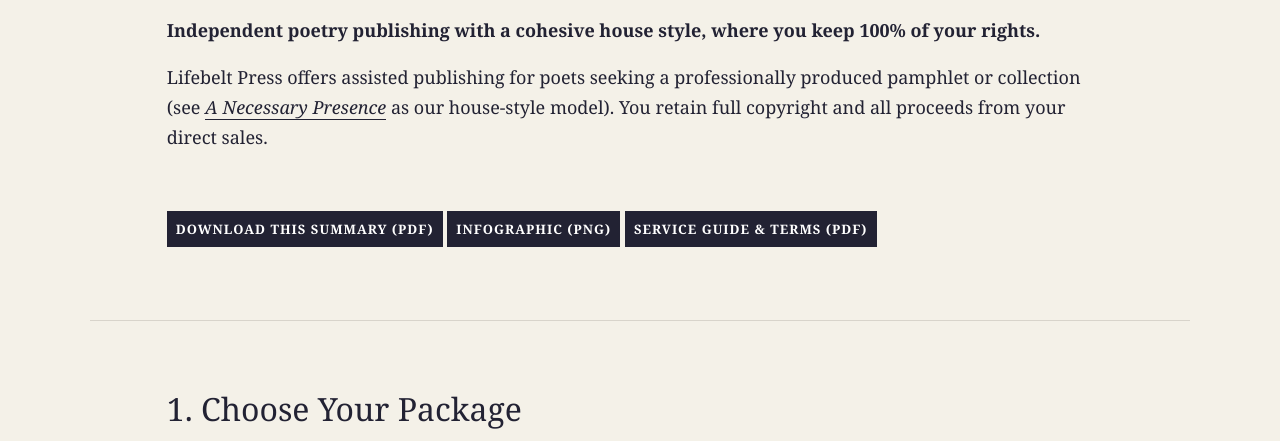
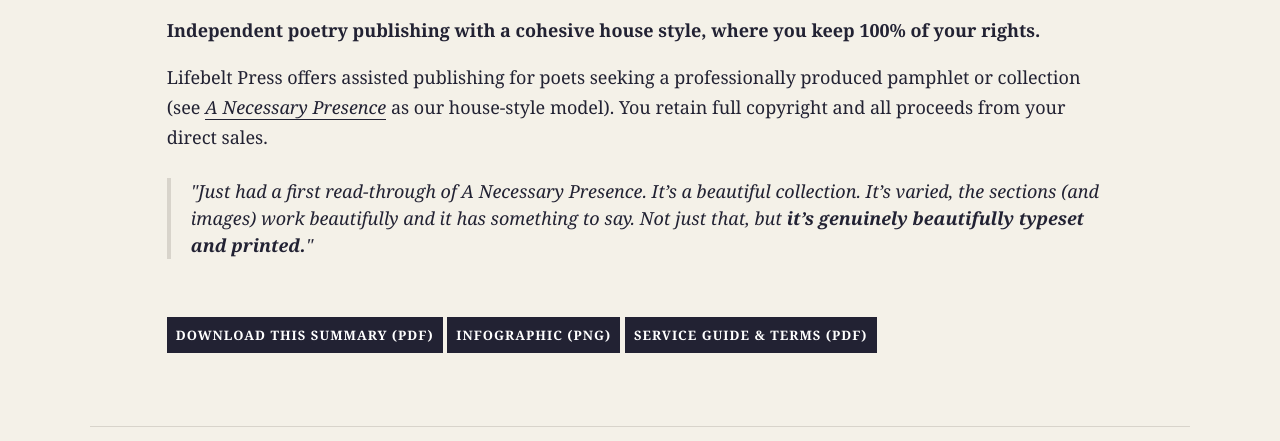
Before and after one commit to WebsitesAhoy/lifebeltpress, a plain HTML site: page services.html in a window 1280 px wide. Shown: the part 359-800 px from the top of the page. Drawn offline with Linux system fonts and the light colour scheme.

Commit message:
Add files via upload

```diff
--- a/services.html
+++ b/services.html
@@ -59,6 +59,8 @@
 		<p><strong>Independent poetry publishing with a cohesive house style, where you keep 100% of your rights.</strong></p>
 
 		<p>Lifebelt Press offers assisted publishing for poets seeking a professionally produced pamphlet or collection (see <a class="text-link" href="https://lifebeltpress.co.uk/a-necessary-presence.html"><em>A Necessary Presence</em></a> as our house-style model). You retain full copyright and all proceeds from your direct sales.</p>
+
+		<p class="lead-quote">"Just had a first read-through of A Necessary Presence. It’s a beautiful collection. It’s varied, the sections (and images) work beautifully and it has something to say. Not just that, but <strong>it’s genuinely beautifully typeset and printed.</strong>"</pa>
 
 		<p class="buttons">
 			<a class="checkout-btn-flat" href="https://lifebeltpress.co.uk/downloads/publishing-services-poetry-summary.pdf" download>Download this Summary (pdf)</a>
```
